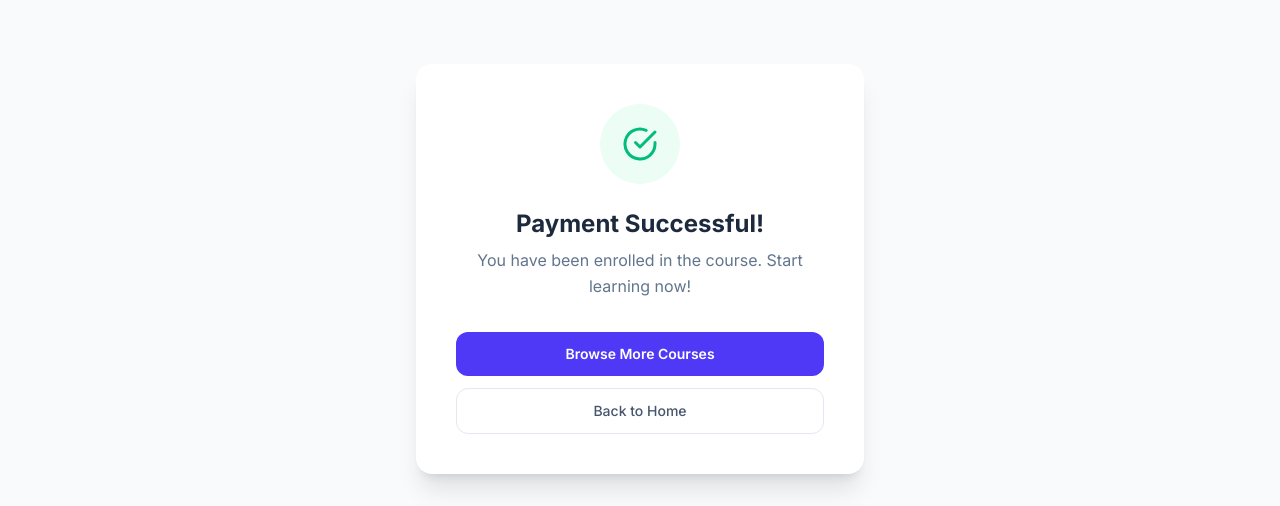
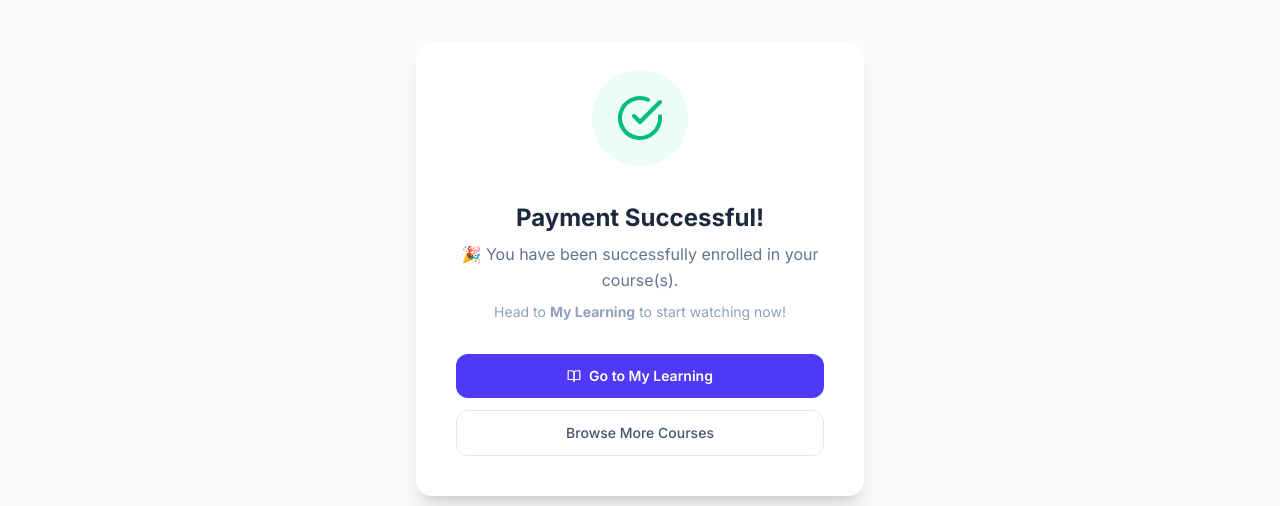
Before and after one commit to Eklas-me/SkillBridge, a Next.js app: page /payment/success in a window 1280 px wide. Shown: the part 151-657 px from the top of the page. Built offline with nearby package versions, Linux system fonts and the light colour scheme; no server answers.

Commit message:
fix: clear cart after successful payment

```diff
--- a/src/app/payment/success/page.tsx
+++ b/src/app/payment/success/page.tsx
@@ -1,22 +1,48 @@
+"use client";
+
 import Link from "next/link";
-import { FiCheckCircle } from "react-icons/fi";
+import { useEffect } from "react";
+import { useCart } from "@/providers/CartProvider";
+import { FiCheckCircle, FiBookOpen } from "react-icons/fi";
 
 export default function PaymentSuccessPage() {
+  const { clearCart } = useCart();
+
+  // Clear the cart after successful payment
+  useEffect(() => {
+    clearCart();
+  }, []);
+
   return (
     <div className="pt-16 min-h-screen bg-slate-50 flex items-center justify-center p-6">
       <div className="bg-white rounded-2xl shadow-xl p-10 max-w-md w-full text-center">
-        <div className="w-20 h-20 bg-emerald-50 rounded-full flex items-center justify-center mx-auto mb-6">
-          <FiCheckCircle className="text-emerald-500 text-4xl" />
+        {/* Animated checkmark */}
+        <div className="w-24 h-24 bg-emerald-50 rounded-full flex items-center justify-center mx-auto mb-6 animate-bounce">
+          <FiCheckCircle className="text-emerald-500 text-5xl" />
         </div>
+
         <h1 className="text-2xl font-bold text-slate-800 mb-2">Payment Successful!</h1>
-        <p className="text-slate-500 mb-8">You have been enrolled in the course. Start learning now!</p>
+        <p className="text-slate-500 mb-2">
+          🎉 You have been successfully enrolled in your course(s).
+        </p>
+        <p className="text-sm text-slate-400 mb-8">
+          Head to <strong>My Learning</strong> to start watching now!
+        </p>
+
         <div className="flex flex-col gap-3">
-          <Link href="/courses" id="success-browse-btn"
-            className="py-3 bg-indigo-600 hover:bg-indigo-700 text-white font-semibold text-sm rounded-xl transition-colors">
+          <Link
+            href="/my-learning"
+            id="success-my-learning-btn"
+            className="py-3 bg-indigo-600 hover:bg-indigo-700 text-white font-semibold text-sm rounded-xl transition-colors flex items-center justify-center gap-2"
+          >
+            <FiBookOpen /> Go to My Learning
+          </Link>
+          <Link
+            href="/courses"
+            id="success-browse-btn"
+            className="py-3 border border-slate-200 text-slate-600 text-sm font-medium rounded-xl hover:bg-slate-50 transition-colors"
+          >
             Browse More Courses
-          </Link>
-          <Link href="/" className="py-3 border border-slate-200 text-slate-600 text-sm font-medium rounded-xl hover:bg-slate-50 transition-colors">
-            Back to Home
           </Link>
         </div>
       </div>
```
